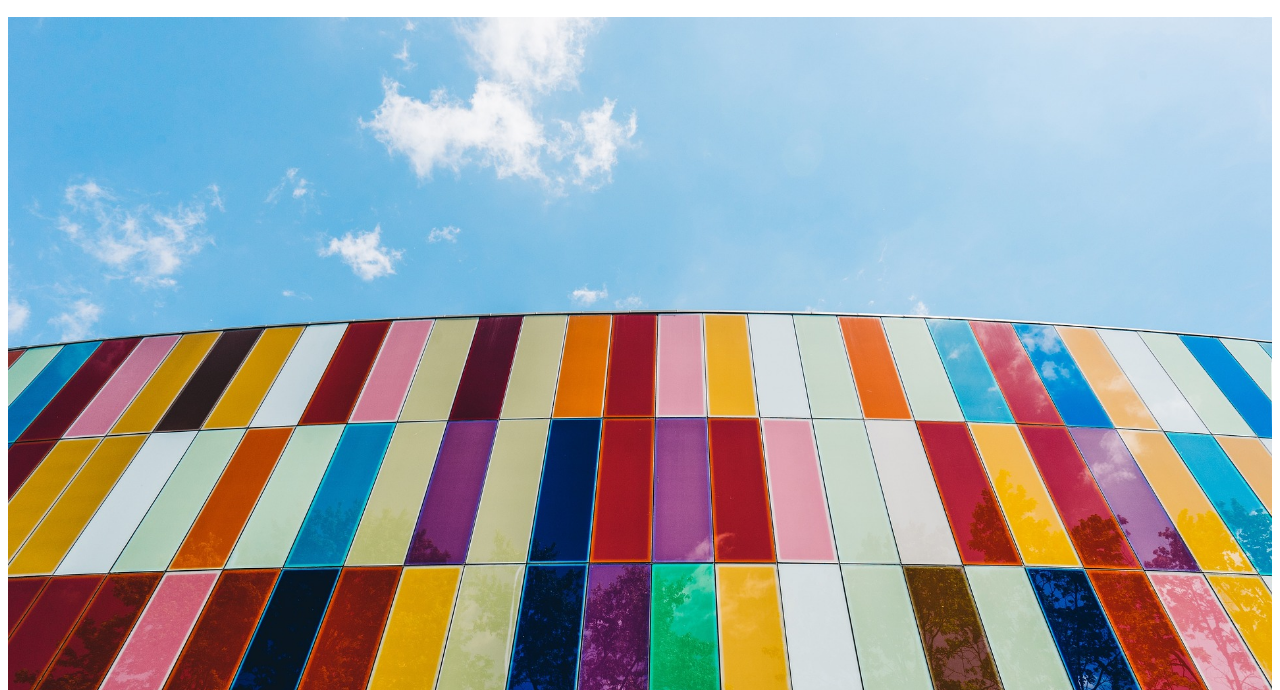
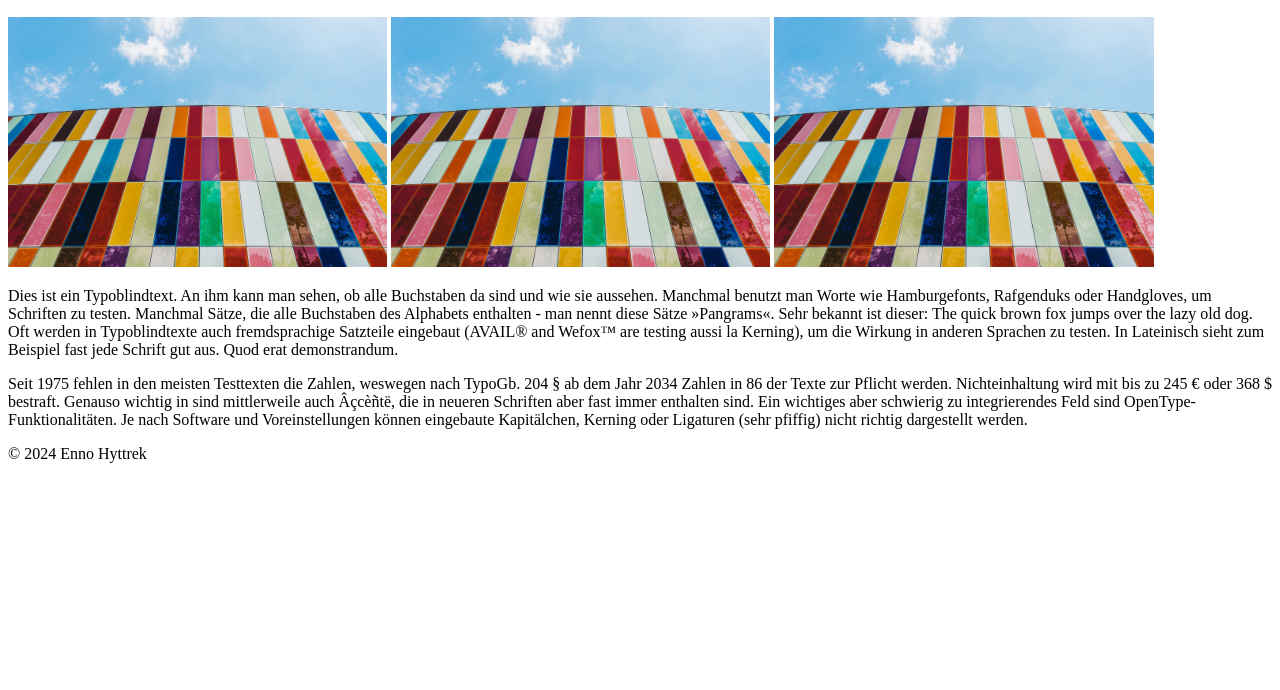
Before and after one commit to ehy-training/my-html-css-basics-2024, a plain HTML site: page index.html in a window 1280 px wide. Shown: the part 110-800 px from the top of the page. Drawn offline with Linux system fonts and the light colour scheme.

Commit message:
Schritt 3
Block- und Inline-Elemente. Einführung des Elements DIV als neutrales Block-Element. Vorstellung des Attributs ID.

```diff
--- a/index.html
+++ b/index.html
@@ -6,18 +6,30 @@
 
 <body>
 
+    <div id="header">
         <h1>Hello World</h1>
 
         <h2>Architektur</h2>
+    </div>
 
-    <img src="colors-2004497_1920.jpeg" width="100%">
+    <div id="bildergalerie">
+        <img src="colors-2004497_1920.jpeg" width="30%">
+        <img src="colors-2004497_1920.jpeg" width="30%">
+        <img src="colors-2004497_1920.jpeg" width="30%">
+    </div>
 
+    <div id="inhalt">
         <p>
             Dies ist ein Typoblindtext. An ihm kann man sehen, ob alle Buchstaben da sind und wie sie aussehen. Manchmal benutzt man Worte wie Hamburgefonts, Rafgenduks oder Handgloves, um Schriften zu testen. Manchmal Sätze, die alle Buchstaben des Alphabets enthalten - man nennt diese Sätze »Pangrams«. Sehr bekannt ist dieser: The quick brown fox jumps over the lazy old dog. Oft werden in Typoblindtexte auch fremdsprachige Satzteile eingebaut (AVAIL® and Wefox™ are testing aussi la Kerning), um die Wirkung in anderen Sprachen zu testen. In Lateinisch sieht zum Beispiel fast jede Schrift gut aus. Quod erat demonstrandum.
         </p>
         <p>
             Seit 1975 fehlen in den meisten Testtexten die Zahlen, weswegen nach TypoGb. 204 § ab dem Jahr 2034 Zahlen in 86 der Texte zur Pflicht werden. Nichteinhaltung wird mit bis zu 245 € oder 368 $ bestraft. Genauso wichtig in sind mittlerweile auch Âçcèñtë, die in neueren Schriften aber fast immer enthalten sind. Ein wichtiges aber schwierig zu integrierendes Feld sind OpenType-Funktionalitäten. Je nach Software und Voreinstellungen können eingebaute Kapitälchen, Kerning oder Ligaturen (sehr pfiffig) nicht richtig dargestellt werden.
         </p>
+    </div>
+
+    <div id="footer">
+        <p>&copy; 2024 Enno Hyttrek</p>
+    </div>
 
 
 </body></html>
```
Also changed, not shown: 1 other file. Lines whose indentation alone changed are shown as unchanged.
